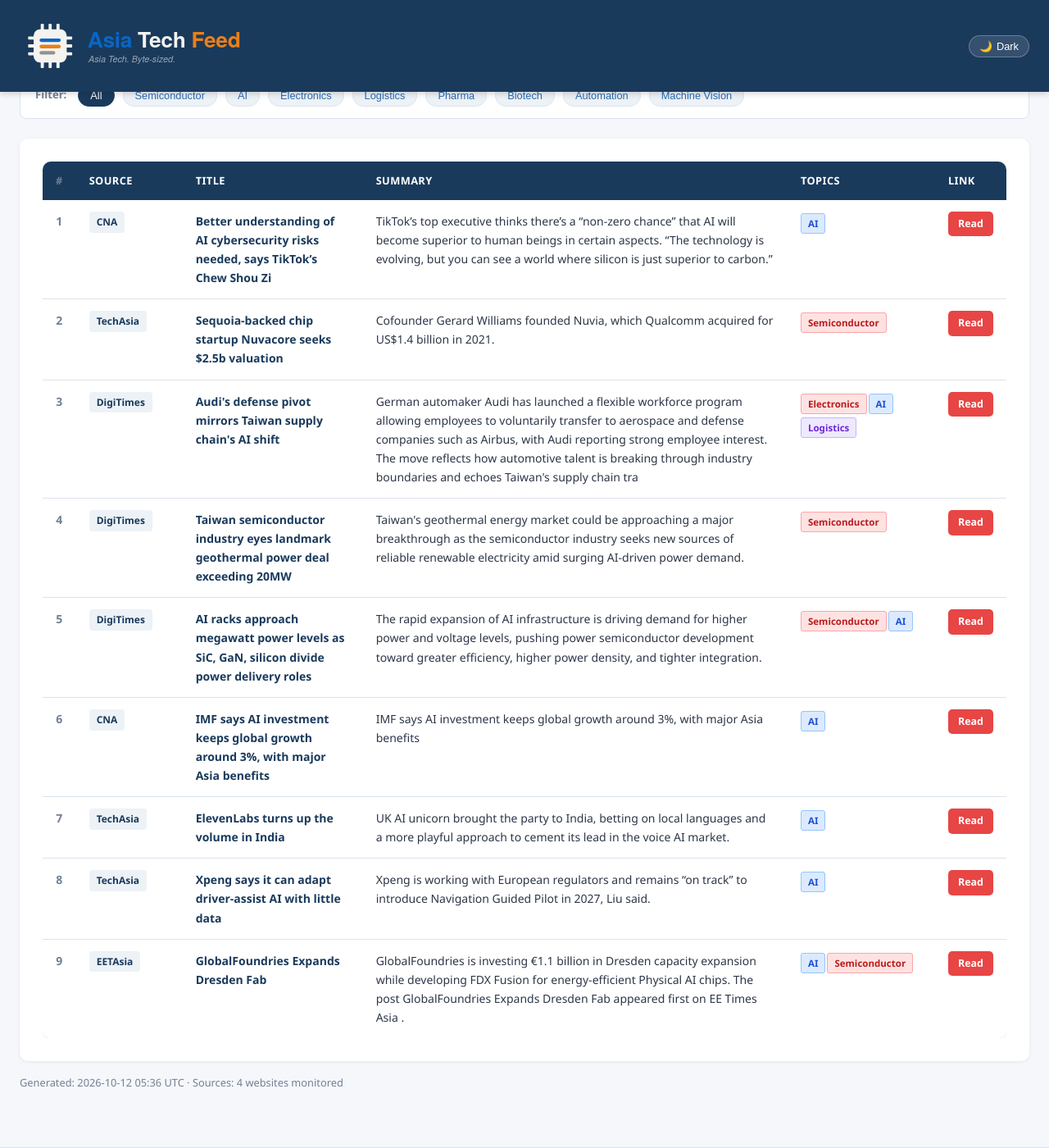
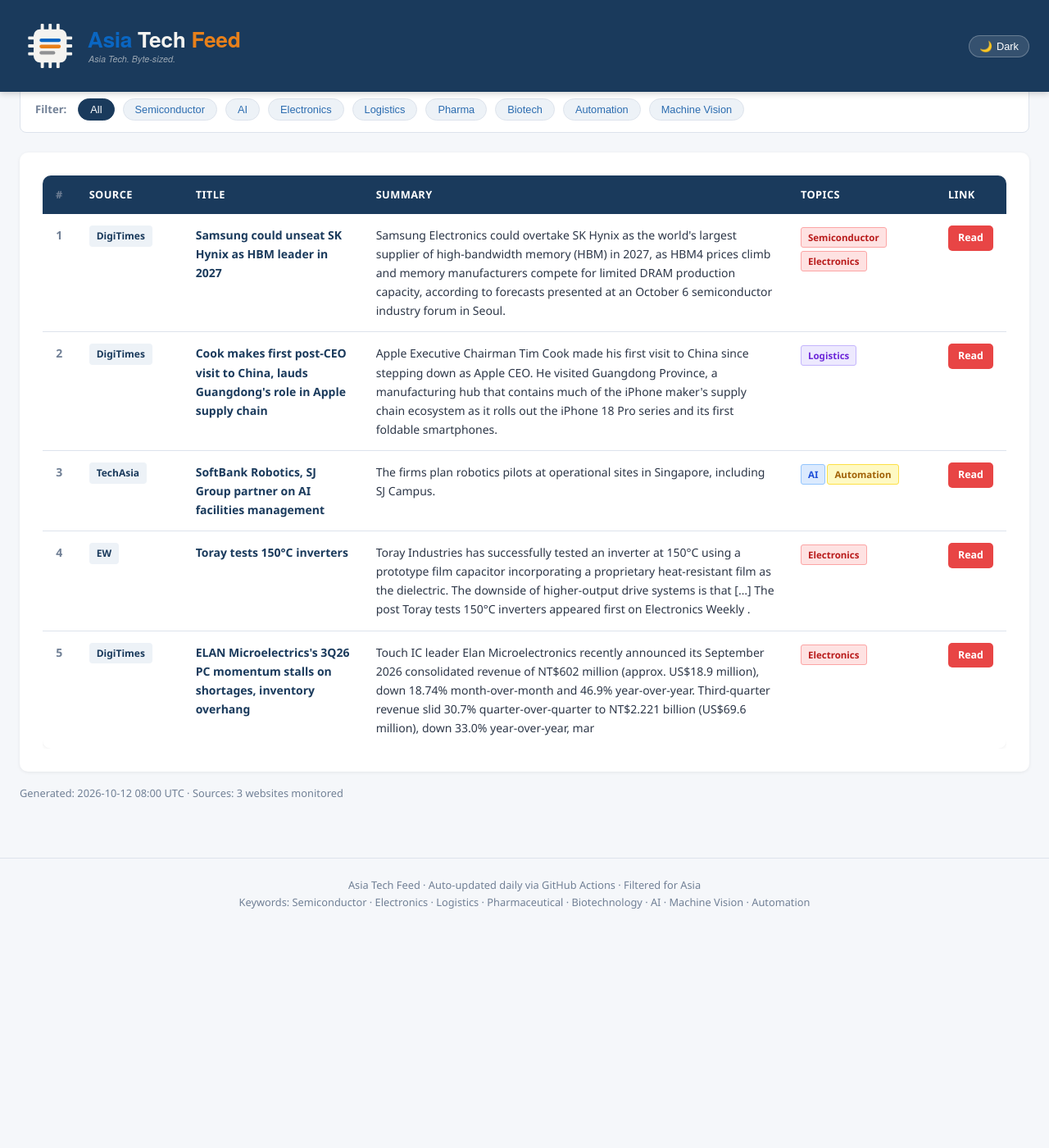
Before and after one commit to asiatechfeed/Asia-Tech-Feed, a Jekyll site: the page built from _posts/2026-10-12-asia-tech-news-digest.md, in a window 1280 px wide and 1400 px high, scrolled down 661 px. Shown: the whole window at 82% size. Built offline with Jekyll 4.4.1, drawn with Linux system fonts in a browser that asks for light colours; a script that is not in the unit is left out; after the commit the page ends 1794 px from its top, so only the background shows below that; some of the changed text lies outside the part shown.

Commit message:
📰 News digest 2026-10-12 (5 articles)

```diff
--- a/_posts/2026-10-12-asia-tech-news-digest.md
+++ b/_posts/2026-10-12-asia-tech-news-digest.md
@@ -1,16 +1,16 @@
 ---
 layout: post
 title: "Asia Tech News Digest - October 12, 2026"
-date: 2026-10-12 13:36:22 +0800
-articles_count: 9
-sources_count: 4
-sources: ["CNA", "DigiTimes", "EETAsia", "TechAsia"]
+date: 2026-10-12 16:00:57 +0800
+articles_count: 5
+sources_count: 3
+sources: ["DigiTimes", "EW", "TechAsia"]
 csv_file: /assets/data/news-2026-10-12.tsv
-featured_title: "Better understanding of AI cybersecurity risks needed, says TikTok\u2019s Chew Shou Zi"
-featured_url: "https://www.channelnewsasia.com/singapore/tiktok-ceo-shou-chew-ai-6451691"
-featured_source: "CNA"
-featured_summary: "TikTok\u2019s top executive thinks there\u2019s a \u201cnon-zero chance\u201d that AI will become superior to human beings in certain aspects. \u201cThe technology is evolving, but you can see a world where silicon is just superior to carbon.\u201d"
-featured_image: "https://dam.mediacorp.sg/image/upload/s--Cb3AeaCp--/c_crop,h_1125,w_2000,x_0,y_170/c_fill,g_auto,h_676,w_1200/fl_relative,g_south_east,l_mediacorp:cna:watermark:2021-08:cna,w_0.1/f_auto,q_auto/v1/mediacorp/cna/image/2026/10/12/tiktok_shou_chew.jpg?itok=zwvr_zCJ"
+featured_title: "Samsung could unseat SK Hynix as HBM leader in 2027"
+featured_url: "https://www.digitimes.com/news/a20261012VL220/samsung-sk-hynix-hbm-hbm4-2027.html"
+featured_source: "DigiTimes"
+featured_summary: "Samsung Electronics could overtake SK Hynix as the world's largest supplier of high-bandwidth memory (HBM) in 2027, as HBM4 prices climb and memory manufacturers compete for limited DRAM production capacity, according to forecasts presented at an October 6 semiconductor industry forum in Seoul."
+featured_image: "https://img.digitimes.com/newsshow/20261012vl220_files/2_b.jpg"
 ---
 
 <table class="news-table">
@@ -27,75 +27,43 @@ featured_image: "https://dam.mediacorp.sg/image/upload/s--Cb3AeaCp--/c_crop,h_11
 <tbody>
 <tr>
   <td class="col-num">1</td>
-  <td class="col-source"><span class="source-badge">CNA</span></td>
-  <td class="col-title"><span class="article-title">Better understanding of AI cybersecurity risks needed, says TikTok’s Chew Shou Zi</span></td>
-  <td class="col-summary">TikTok’s top executive thinks there’s a “non-zero chance” that AI will become superior to human beings in certain aspects. “The technology is evolving, but you can see a world where silicon is just superior to carbon.”</td>
-  <td class="col-tags"><span class="tag ai">AI</span></td>
-  <td class="col-link"><a class="btn-link" href="https://www.channelnewsasia.com/singapore/tiktok-ceo-shou-chew-ai-6451691" target="_blank" rel="noopener">Read</a></td>
+  <td class="col-source"><span class="source-badge">DigiTimes</span></td>
+  <td class="col-title"><span class="article-title">Samsung could unseat SK Hynix as HBM leader in 2027</span></td>
+  <td class="col-summary">Samsung Electronics could overtake SK Hynix as the world's largest supplier of high-bandwidth memory (HBM) in 2027, as HBM4 prices climb and memory manufacturers compete for limited DRAM production capacity, according to forecasts presented at an October 6 semiconductor industry forum in Seoul.</td>
+  <td class="col-tags"><span class="tag semi">Semiconductor</span><span class="tag semi">Electronics</span></td>
+  <td class="col-link"><a class="btn-link" href="https://www.digitimes.com/news/a20261012VL220/samsung-sk-hynix-hbm-hbm4-2027.html" target="_blank" rel="noopener">Read</a></td>
 </tr>
 <tr>
   <td class="col-num">2</td>
-  <td class="col-source"><span class="source-badge">TechAsia</span></td>
-  <td class="col-title"><span class="article-title">Sequoia-backed chip startup Nuvacore seeks $2.5b valuation</span></td>
-  <td class="col-summary">Cofounder Gerard Williams founded Nuvia, which Qualcomm acquired for US$1.4 billion in 2021.</td>
-  <td class="col-tags"><span class="tag semi">Semiconductor</span></td>
-  <td class="col-link"><a class="btn-link" href="https://www.techinasia.com/sequoia-backs-ex-apple-execs-new-ai-cpu-startup-nuvacore" target="_blank" rel="noopener">Read</a></td>
+  <td class="col-source"><span class="source-badge">DigiTimes</span></td>
+  <td class="col-title"><span class="article-title">Cook makes first post-CEO visit to China, lauds Guangdong's role in Apple supply chain</span></td>
+  <td class="col-summary">Apple Executive Chairman Tim Cook made his first visit to China since stepping down as Apple CEO. He visited Guangdong Province, a manufacturing hub that contains much of the iPhone maker's supply chain ecosystem as it rolls out the iPhone 18 Pro series and its first foldable smartphones.</td>
+  <td class="col-tags"><span class="tag logis">Logistics</span></td>
+  <td class="col-link"><a class="btn-link" href="https://www.digitimes.com/news/a20261012VL219/tim-cook-guangdong-apple-iphone-supply-chain.html" target="_blank" rel="noopener">Read</a></td>
 </tr>
 <tr>
   <td class="col-num">3</td>
-  <td class="col-source"><span class="source-badge">DigiTimes</span></td>
-  <td class="col-title"><span class="article-title">Audi's defense pivot mirrors Taiwan supply chain's AI shift</span></td>
-  <td class="col-summary">German automaker Audi has launched a flexible workforce program allowing employees to voluntarily transfer to aerospace and defense companies such as Airbus, with Audi reporting strong employee interest. The move reflects how automotive talent is breaking through industry boundaries and echoes Taiwan's supply chain tra</td>
-  <td class="col-tags"><span class="tag semi">Electronics</span><span class="tag ai">AI</span><span class="tag logis">Logistics</span></td>
-  <td class="col-link"><a class="btn-link" href="https://www.digitimes.com/news/a20261012PD214/audi-automotive-taiwan-supply-chain-talent-data.html" target="_blank" rel="noopener">Read</a></td>
+  <td class="col-source"><span class="source-badge">TechAsia</span></td>
+  <td class="col-title"><span class="article-title">SoftBank Robotics, SJ Group partner on AI facilities management</span></td>
+  <td class="col-summary">The firms plan robotics pilots at operational sites in Singapore, including SJ Campus.</td>
+  <td class="col-tags"><span class="tag ai">AI</span><span class="tag auto">Automation</span></td>
+  <td class="col-link"><a class="btn-link" href="https://www.techinasia.com/temasek-leads-1-2m-round-in-singapore-healthtech-injewelme" target="_blank" rel="noopener">Read</a></td>
 </tr>
 <tr>
   <td class="col-num">4</td>
-  <td class="col-source"><span class="source-badge">DigiTimes</span></td>
-  <td class="col-title"><span class="article-title">Taiwan semiconductor industry eyes landmark geothermal power deal exceeding 20MW</span></td>
-  <td class="col-summary">Taiwan's geothermal energy market could be approaching a major breakthrough as the semiconductor industry seeks new sources of reliable renewable electricity amid surging AI-driven power demand.</td>
-  <td class="col-tags"><span class="tag semi">Semiconductor</span></td>
-  <td class="col-link"><a class="btn-link" href="https://www.digitimes.com/news/a20261012PD211/geothermal-taiwan-electricity-development-market.html" target="_blank" rel="noopener">Read</a></td>
+  <td class="col-source"><span class="source-badge">EW</span></td>
+  <td class="col-title"><span class="article-title">Toray tests 150°C inverters</span></td>
+  <td class="col-summary">Toray Industries has successfully tested an inverter at 150°C using a prototype film capacitor incorporating a proprietary heat-resistant film as the dielectric. The downside of higher-output drive systems is that […] The post Toray tests 150°C inverters appeared first on Electronics Weekly .</td>
+  <td class="col-tags"><span class="tag semi">Electronics</span></td>
+  <td class="col-link"><a class="btn-link" href="https://www.electronicsweekly.com/news/business/today-tests-150c-inverters-2026-10/" target="_blank" rel="noopener">Read</a></td>
 </tr>
 <tr>
   <td class="col-num">5</td>
   <td class="col-source"><span class="source-badge">DigiTimes</span></td>
-  <td class="col-title"><span class="article-title">AI racks approach megawatt power levels as SiC, GaN, silicon divide power delivery roles</span></td>
-  <td class="col-summary">The rapid expansion of AI infrastructure is driving demand for higher power and voltage levels, pushing power semiconductor development toward greater efficiency, higher power density, and tighter integration.</td>
-  <td class="col-tags"><span class="tag semi">Semiconductor</span><span class="tag ai">AI</span></td>
-  <td class="col-link"><a class="btn-link" href="https://www.digitimes.com/news/a20261012PD210/gan-sic-silicon-expansion-infrastructure.html" target="_blank" rel="noopener">Read</a></td>
-</tr>
-<tr>
-  <td class="col-num">6</td>
-  <td class="col-source"><span class="source-badge">CNA</span></td>
-  <td class="col-title"><span class="article-title">IMF says AI investment keeps global growth around 3%, with major Asia benefits</span></td>
-  <td class="col-summary">IMF says AI investment keeps global growth around 3%, with major Asia benefits</td>
-  <td class="col-tags"><span class="tag ai">AI</span></td>
-  <td class="col-link"><a class="btn-link" href="https://www.channelnewsasia.com/business/imf-says-ai-investment-keeps-global-growth-around-3-major-asia-benefits-6451936" target="_blank" rel="noopener">Read</a></td>
-</tr>
-<tr>
-  <td class="col-num">7</td>
-  <td class="col-source"><span class="source-badge">TechAsia</span></td>
-  <td class="col-title"><span class="article-title">ElevenLabs turns up the volume in India</span></td>
-  <td class="col-summary">UK AI unicorn brought the party to India, betting on local languages and a more playful approach to cement its lead in the voice AI market.</td>
-  <td class="col-tags"><span class="tag ai">AI</span></td>
-  <td class="col-link"><a class="btn-link" href="https://www.techinasia.com/elevenlabs-turns-volume-india" target="_blank" rel="noopener">Read</a></td>
-</tr>
-<tr>
-  <td class="col-num">8</td>
-  <td class="col-source"><span class="source-badge">TechAsia</span></td>
-  <td class="col-title"><span class="article-title">Xpeng says it can adapt driver-assist AI with little data</span></td>
-  <td class="col-summary">Xpeng is working with European regulators and remains “on track” to introduce Navigation Guided Pilot in 2027, Liu said.</td>
-  <td class="col-tags"><span class="tag ai">AI</span></td>
-  <td class="col-link"><a class="btn-link" href="https://www.techinasia.com/xpeng-starts-robotaxi-production-with-in-house-ai-chips" target="_blank" rel="noopener">Read</a></td>
-</tr>
-<tr>
-  <td class="col-num">9</td>
-  <td class="col-source"><span class="source-badge">EETAsia</span></td>
-  <td class="col-title"><span class="article-title">GlobalFoundries Expands Dresden Fab</span></td>
-  <td class="col-summary">GlobalFoundries is investing €1.1 billion in Dresden capacity expansion while developing FDX Fusion for energy-efficient Physical AI chips. The post GlobalFoundries Expands Dresden Fab appeared first on EE Times Asia .</td>
-  <td class="col-tags"><span class="tag ai">AI</span><span class="tag semi">Semiconductor</span></td>
-  <td class="col-link"><a class="btn-link" href="https://www.eetasia.com/globalfoundries-expands-dresden-fab/" target="_blank" rel="noopener">Read</a></td>
+  <td class="col-title"><span class="article-title">ELAN Microelectrics's 3Q26 PC momentum stalls on shortages, inventory overhang</span></td>
+  <td class="col-summary">Touch IC leader Elan Microelectronics recently announced its September 2026 consolidated revenue of NT$602 million (approx. US$18.9 million), down 18.74% month-over-month and 46.9% year-over-year. Third-quarter revenue slid 30.7% quarter-over-quarter to NT$2.221 billion (US$69.6 million), down 33.0% year-over-year, mar</td>
+  <td class="col-tags"><span class="tag semi">Electronics</span></td>
+  <td class="col-link"><a class="btn-link" href="https://www.digitimes.com/news/a20261012PD206/ic-inventory-pc-2026-revenue.html" target="_blank" rel="noopener">Read</a></td>
 </tr>
 </tbody>
 </table>
```
Also changed, not shown: _data/seen_urls.json (+6 -1 lines), _digest_meta.json (+24 -25 lines), assets/data/news-2026-10-12.tsv (+5 -9 lines), assets/data/search-index.json.
